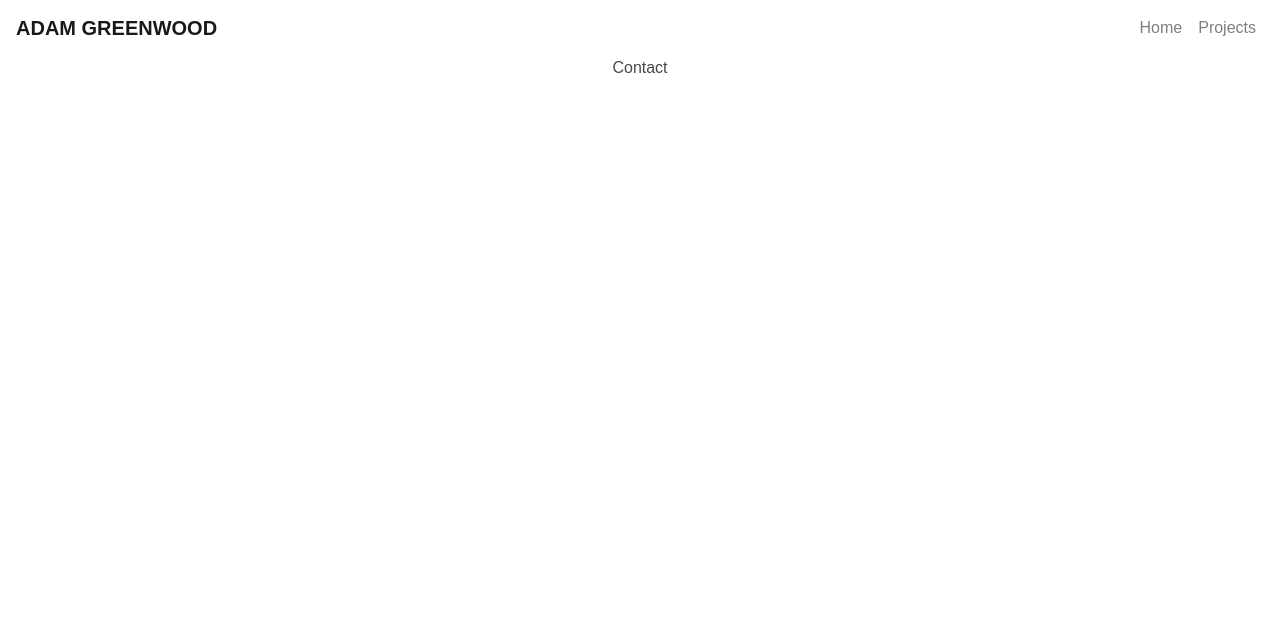
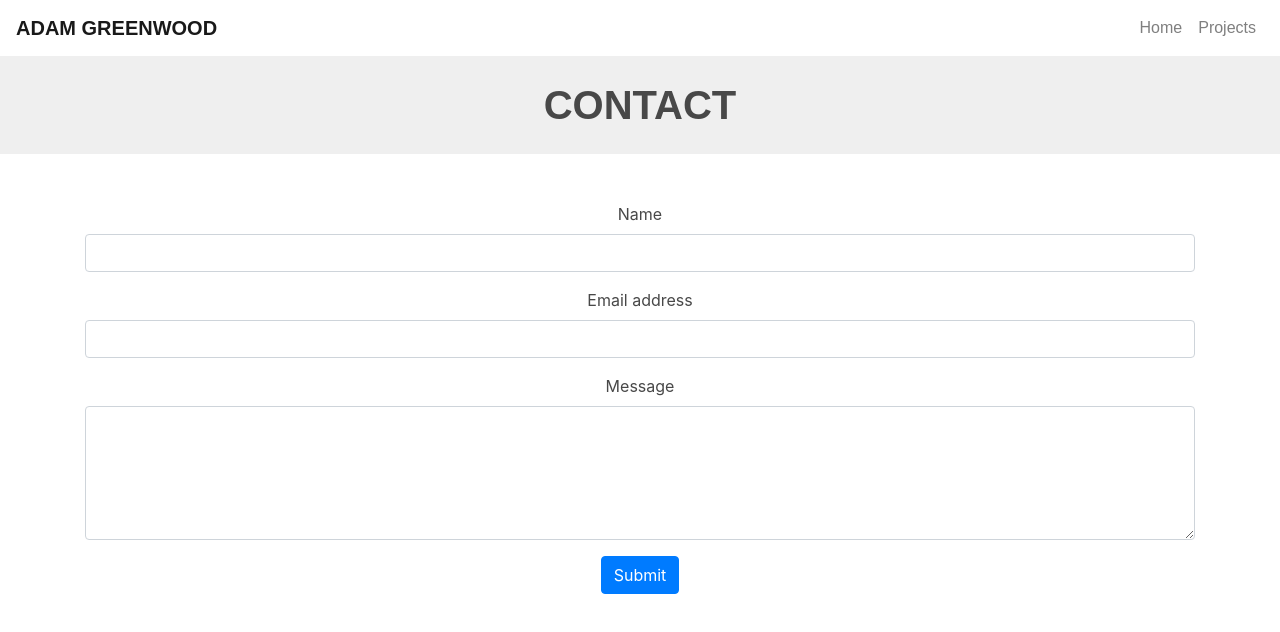
Before and after one commit to adam-gre/adamgr.dev, a React (Create React App) app: page /contact in a window 1280 px wide. Shown: the top 632 px of the page. Built offline with nearby package versions, Linux system fonts and the light colour scheme; a web font is replaced by a local one.

Commit message:
Removed twitter, fixed grid overlap

```diff
--- a/src/components/assets/Social.js
+++ b/src/components/assets/Social.js
@@ -1,17 +1,12 @@
 import React from 'react';
 import '../App.css';
-import { AiOutlineTwitter, AiFillGithub, AiFillGitlab, AiFillLinkedin, AiTwotoneMail } from "react-icons/ai";
+import { AiFillGithub, AiFillGitlab, AiFillLinkedin, AiTwotoneMail } from "react-icons/ai";
 
 class Social extends React.Component {
 
     render() {
         return (
             <div className="row mt-4" style={{width: "20%", margin: "auto"}}>
-                <div className="col">
-                    <a href="https://twitter.com/adamgr_" rel="noopener noreferrer" target="_blank" className="icon">
-                        <AiOutlineTwitter size="30px" className="twitter"/>
-                    </a>
-                </div>
                 <div className="col">
                     <a href="https://github.com/adam-gre" rel="noopener noreferrer" target="_blank" className="icon">
                         <AiFillGithub size="30px" className="github"/>
--- a/src/components/pages/Contact.js
+++ b/src/components/pages/Contact.js
@@ -1,9 +1,53 @@
 import React from 'react';
 import '../App.css';
+import { BrowserRouter } from 'react-router-dom';
 
+class Contact extends React.Component {
+    render() {
+        return (
+            <BrowserRouter>
+                <div className="container-fluid bg-secondary">
+                    <div style={{padding: "2%"}}>
+                        <h1 className="text-uppercase font-weight-bold mb-0">Contact</h1>
+                    </div>
+                </div>
 
-function Contact() {
-    return <p>Contact</p>;
+                <div className="container pt-5">
+                    <form id="contact-form" onSubmit={this.handleSubmit.bind(this)} method="POST">
+                        <div className="form-group">
+                            <label htmlFor="name">Name</label>
+                            <input type="text" className="form-control" />
+                        </div>
+                        <div className="form-group">
+                            <label htmlFor="exampleInputEmail1">Email address</label>
+                            <input type="email" className="form-control" aria-describedby="emailHelp" />
+                        </div>
+                        <div className="form-group">
+                            <label htmlFor="message">Message</label>
+                            <textarea className="form-control" rows="5"></textarea>
+                        </div>
+                        <button type="submit" className="btn btn-primary">Submit</button>
+                    </form>
+                </div>
+            </BrowserRouter>
+        );
+    }
+
+    onNameChange(event) {
+        this.setState({name: event.target.value})
+    }
+
+    onEmailChange(event) {
+        this.setState({email: event.target.value})
+    }
+
+    onMessageChange(event) {
+        this.setState({message: event.target.value})
+    }
+
+    handleSubmit(event) {
+
+    }
 }
 
 export default Contact;
--- a/src/components/pages/Fitness.js
+++ b/src/components/pages/Fitness.js
@@ -60,7 +60,7 @@ class Fitness extends React.Component {
 
                 <section id="pricing" className="text-light pt-5 mt-5 pb-5" style={{background: "linear-gradient(45deg, rgba(18,18,18,1) 0%, rgba(47,47,47,1) 100%)"}}>
                     <h1 className="mt-5 font-size-24">PLANS & PRICING</h1>
-                    <div className="row pb-5">
+                    <div className="row pb-5 w-100">
                         <div className="col-sm-4 pricing pb-5">
                             <h3>BASIC</h3>
                             <p>3 sessions per week</p>
```
Also changed, not shown: src/components/pages/Projects.js (+0 -32 lines).
